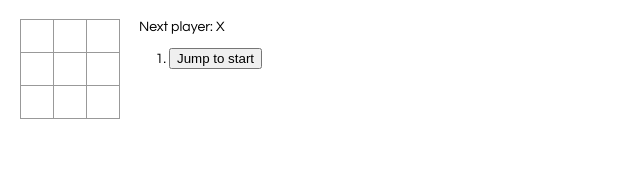
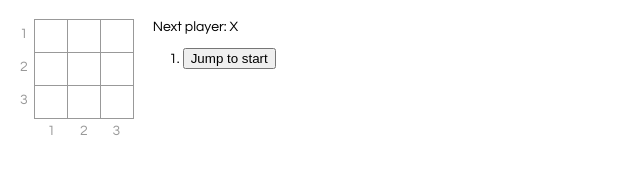
Before and after one commit to staskozin/tic-tac-toe-react, a React app: page / in a window 1280 px wide. Shown: the whole page, without its empty margins (0-640 px from the left). Built offline with nearby package versions, Linux system fonts and the light colour scheme.

Commit message:
Add move position

```diff
--- a/src/Board.js
+++ b/src/Board.js
@@ -18,7 +18,7 @@ class Board extends React.Component {
       let squares = []
       for (const m = index + 3; index < m; index++)
         squares.push(this.renderSquare(index))
-      rows.push(<div key={i} className="board-row">{squares}</div>)
+    rows.push(<div key={i} className="board-row"><div className="index index_ver">{i+1}</div>{squares}</div>)
     }
     return rows
   }
@@ -27,6 +27,11 @@ class Board extends React.Component {
     return (
       <div>
         {this.renderRows()}
+        <div className="board-row_index">
+          <div className="index">1</div>
+          <div className="index">2</div>
+          <div className="index">3</div>
+        </div>
       </div>
     )
   }
--- a/src/Game.js
+++ b/src/Game.js
@@ -8,7 +8,8 @@ class Game extends React.Component {
     this.state = {
       history: [
         {
-          squares: Array(9).fill(null)
+          squares: Array(9).fill(null),
+          index: 0
         }
       ],
       stepNumber: 0,
@@ -27,7 +28,8 @@ class Game extends React.Component {
     squares[i] = this.state.xIsNext ? 'X' : 'O'
     this.setState({
       history: history.concat([{
-        squares: squares
+        squares: squares,
+        index: i
       }]),
       stepNumber: history.length,
       xIsNext: !this.state.xIsNext
@@ -47,7 +49,7 @@ class Game extends React.Component {
     const winner = calculateWinner(current.squares.slice())
 
     const moves = history.map((step, move) => {
-      const desc = move ? 'Jump to move #' + move : 'Jump to start'
+      const desc = move ? 'Jump to move #' + move + ' (' + getCoordsFromSquare(step.index).join(', ') + ')' : 'Jump to start'
       return (
         <li key={move}>
           <button onClick={() => this.jumpTo(move)}>{desc}</button>
@@ -99,3 +101,7 @@ function calculateWinner (squares) {
   }
   return null
 }
+
+function getCoordsFromSquare(i) {
+  return [i % 3 + 1, Math.floor(i / 3) + 1]
+}
--- a/src/index.css
+++ b/src/index.css
@@ -11,6 +11,24 @@ ol, ul {
     clear: both;
     content: "";
     display: table;
+}
+
+.board-row_index {
+    display: flex;
+    flex-direction: row;
+    justify-content: space-around;
+    margin-left: 15px;
+    margin-top: 5px;
+}
+
+.index {
+    float: left;
+    color: #999;
+}
+
+.index_ver {
+    margin-top: 7px;
+    margin-right: 6px;
 }
 
 .status {
```
Also changed, not shown: public/index.html (+4 -6 lines).
